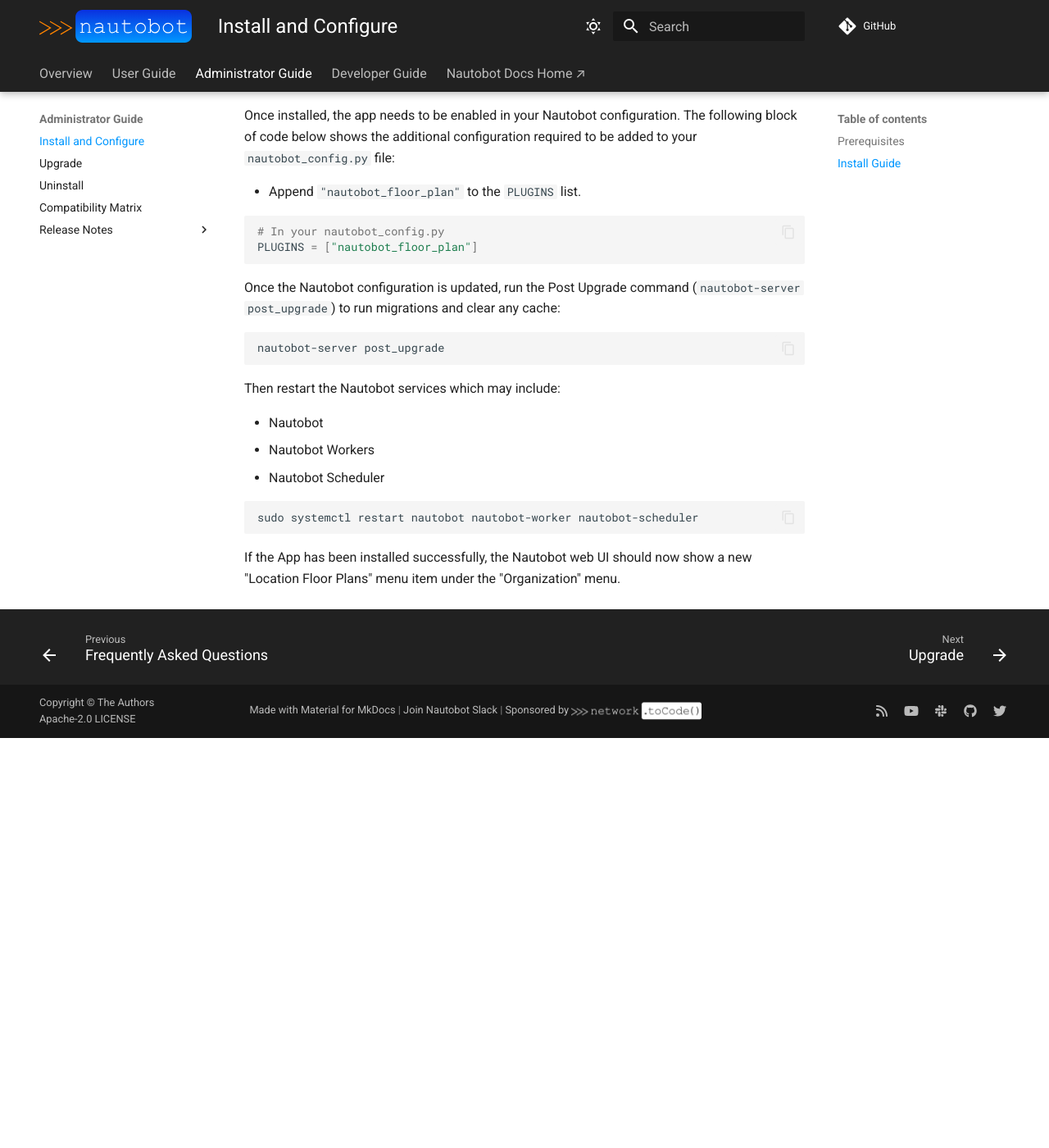
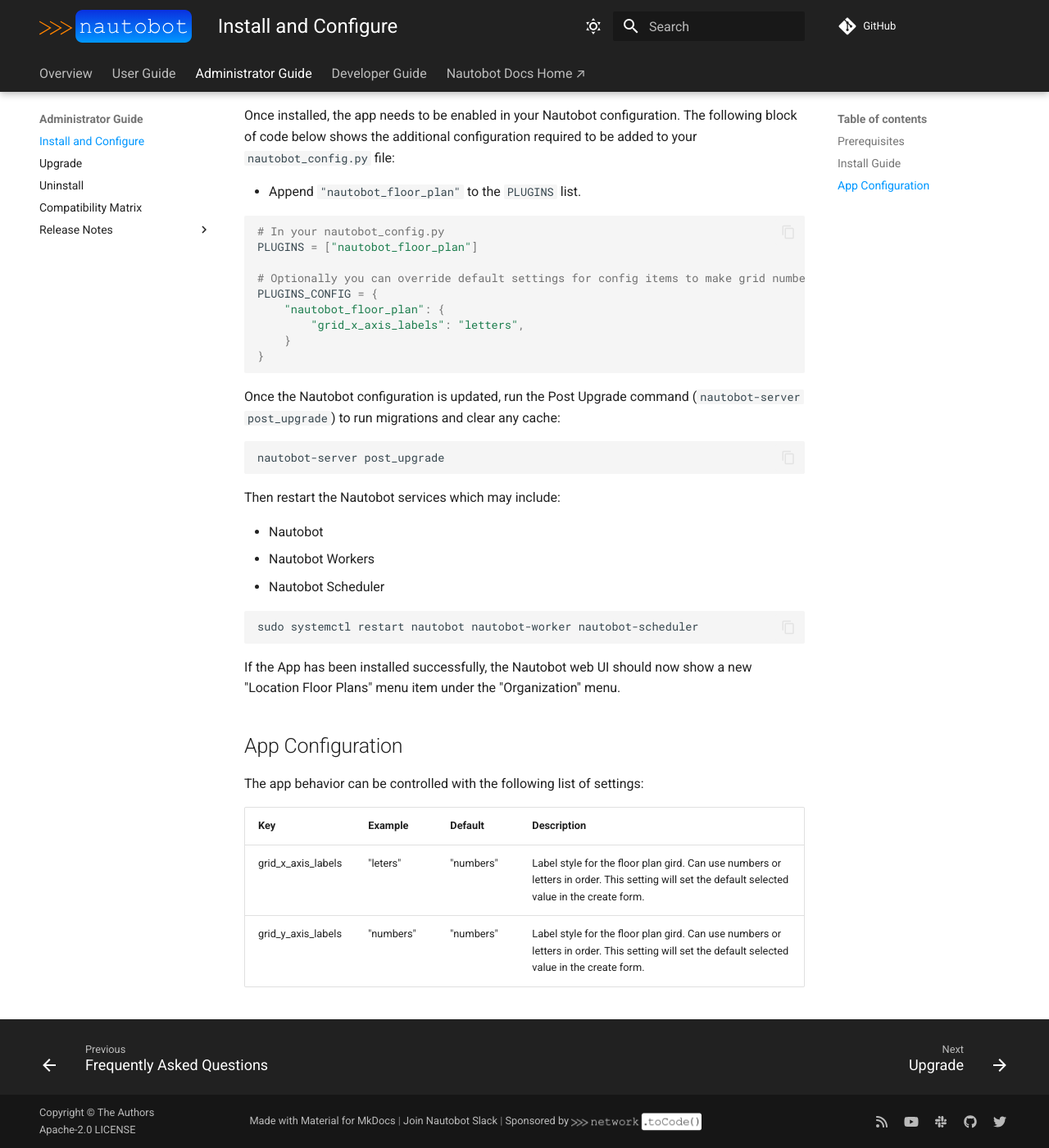
Before and after one commit to nautobot/nautobot-app-floor-plan, an MkDocs documentation site: the page built from docs/admin/install.md, in a window 1280 px wide and 1400 px high, scrolled down 886 px. Shown: the whole window at 82% size. Built offline with MkDocs 1.6.1 and Material for MkDocs 9.7.7, drawn with Linux system fonts in a browser that asks for light colours; comment, search, counter and statistics services are not loaded; before the commit the page ends 1786 px from its top, so only the background shows below that.

Commit message:
Simplify forms, add app config options to set defaults.

````diff
--- a/docs/admin/install.md
+++ b/docs/admin/install.md
@@ -34,6 +34,13 @@
 ```python
 # In your nautobot_config.py
 PLUGINS = ["nautobot_floor_plan"]
+
+# Optionally you can override default settings for config items to make grid numbering like a chessboard (as seen in this example)
+PLUGINS_CONFIG = {
+    "nautobot_floor_plan": {
+        "grid_x_axis_labels": "letters",
+    }
+}
 ```
 
 Once the Nautobot configuration is updated, run the Post Upgrade command (`nautobot-server post_upgrade`) to run migrations and clear any cache:
@@ -53,3 +60,12 @@
 ```
 
 If the App has been installed successfully, the Nautobot web UI should now show a new "Location Floor Plans" menu item under the "Organization" menu.
+
+## App Configuration
+
+The app behavior can be controlled with the following list of settings:
+
+| Key                | Example   | Default  | Description                                                                                                                                    |
+|--------------------|-----------|----------|------------------------------------------------------------------------------------------------------------------------------------------------|
+| grid_x_axis_labels | "leters"  | "numbers" | Label style for the floor plan gird. Can use numbers or letters in order. This setting will set the default selected value in the create form. |
+| grid_y_axis_labels | "numbers" | "numbers" | Label style for the floor plan gird. Can use numbers or letters in order. This setting will set the default selected value in the create form. |
--- a/nautobot_floor_plan/__init__.py
+++ b/nautobot_floor_plan/__init__.py
@@ -3,6 +3,7 @@
 from importlib import metadata
 
 from nautobot.apps import NautobotAppConfig
+from nautobot_floor_plan import choices
 
 __version__ = metadata.version(__name__)
 
@@ -19,7 +20,10 @@
     required_settings = []
     min_version = "2.0.0"
     max_version = "2.9999"
-    default_settings = {}
+    default_settings = {
+        "grid_x_axis_labels": choices.AxisLabelsChoices.NUMBERS,
+        "grid_y_axis_labels": choices.AxisLabelsChoices.NUMBERS,
+    }
     caching_config = {}
 
 
````
Also changed, not shown: 1 other file.
